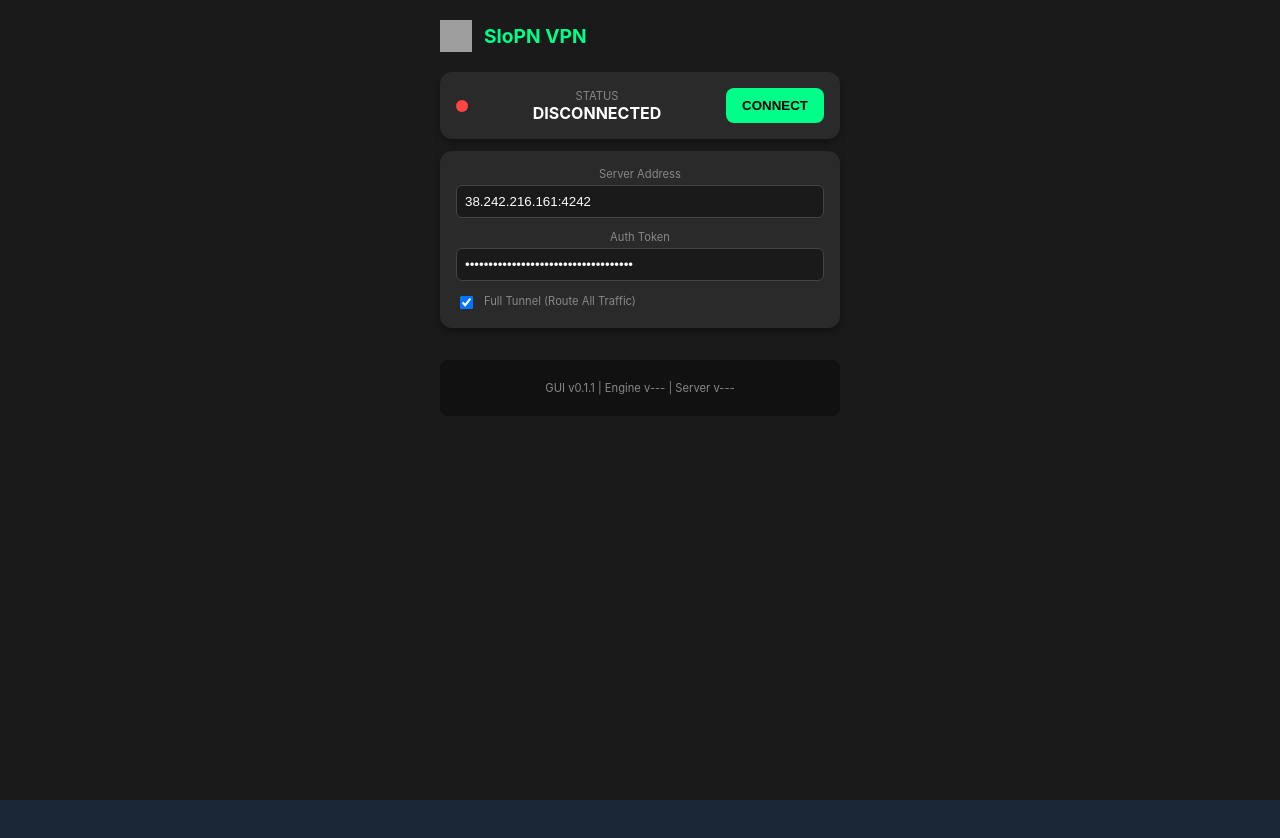
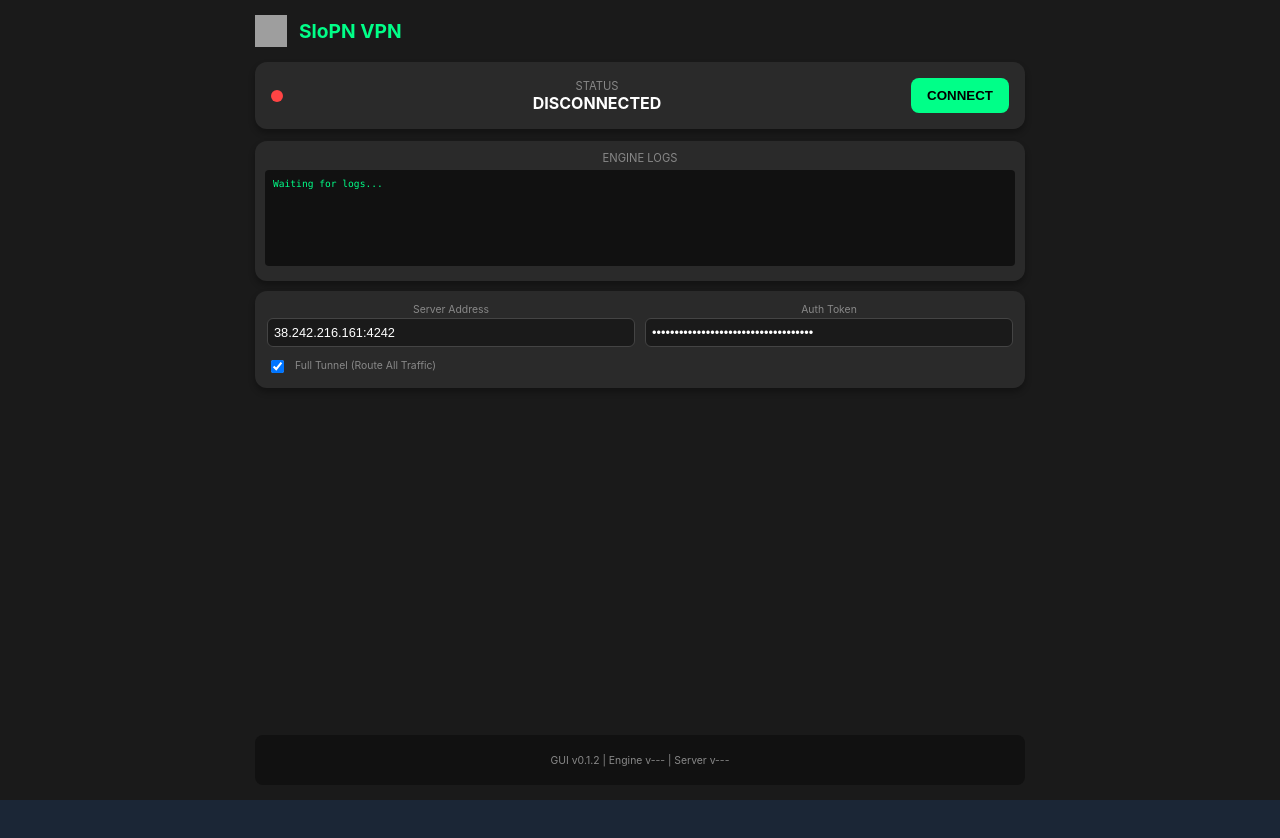
Before and after one commit to webdunesurfer/SloPN, a Svelte app in the folder gui/frontend/: page / in a window 1280 px wide. After the commit the page ends 800 px from the top, so only its background shows below. Built offline with nearby package versions, Linux system fonts and the light colour scheme; grey boxes are pictures that could not be loaded.

Commit message:
feat: complete Phase 5.2.1 (Logs, Graphs, Polish) and update docs

```diff
--- a/gui/frontend/src/App.svelte
+++ b/gui/frontend/src/App.svelte
@@ -1,17 +1,22 @@
 <script>
-  import { onMount } from 'svelte';
+  import { onMount, tick } from 'svelte';
   import { Connect, Disconnect, GetStatus, GetGUIVersion } from '../wailsjs/go/main/App';
   import { EventsOn } from '../wailsjs/runtime/runtime';
 
   let server = "38.242.216.161:4242";
   let token = "8a1b06c4-13a4-4b00-a0e4-79d9ff804eb0";
   let fullTunnel = true;
-  let guiVersion = "0.1.1";
+  let guiVersion = "0.1.2";
 
   let status = { state: 'disconnected', helper_version: '---', server_version: '---' };
   let stats = { bytes_sent: 0, bytes_recv: 0, uptime_seconds: 0 };
+  let lastStats = { bytes_sent: 0, bytes_recv: 0 };
+  let history = { sent: [], recv: [] };
+  let logs = "";
+  let lastLogs = "";
   let errorMsg = "";
   let errorTimeout;
+  let logElement;
 
   function showError(msg) {
     errorMsg = msg;
@@ -19,6 +24,13 @@
     errorTimeout = setTimeout(() => {
       errorMsg = "";
     }, 10000);
+  }
+
+  $: if (logs !== lastLogs && logElement) {
+    lastLogs = logs;
+    tick().then(() => {
+      logElement.scrollTop = logElement.scrollHeight;
+    });
   }
 
   onMount(async () => {
@@ -49,7 +61,24 @@
     });
 
     EventsOn("vpn_stats", (data) => {
+      // Calculate speeds
+      if (lastStats.bytes_sent > 0) {
+        const sentSpeed = Math.max(0, data.bytes_sent - lastStats.bytes_sent);
+        const recvSpeed = Math.max(0, data.bytes_recv - lastStats.bytes_recv);
+
+        history.sent = [...history.sent.slice(-29), sentSpeed];
+        history.recv = [...history.recv.slice(-29), recvSpeed];
+      } else {
+        history.sent = [...history.sent.slice(-29), 0];
+        history.recv = [...history.recv.slice(-29), 0];
+      }
+
+      lastStats = { bytes_sent: data.bytes_sent, bytes_recv: data.bytes_recv };
       stats = data;
+    });
+
+    EventsOn("vpn_logs", (data) => {
+      logs = data;
     });
   });
 
@@ -101,8 +130,8 @@
         <p class="label">Status</p>
         <p class="value">{status.state.toUpperCase()}</p>
       </div>
-      <button class="toggle-btn {status.state}" on:click={handleToggle}>
-        {status.state === 'disconnected' ? 'CONNECT' : 'DISCONNECT'}
+      <button class="toggle-btn {status.state}" on:click={handleToggle} disabled={status.state === 'connecting'}>
+        {status.state === 'disconnected' ? 'CONNECT' : (status.state === 'connecting' ? 'CONNECTING...' : 'DISCONNECT')}
       </button>
     </div>
 
@@ -119,13 +148,40 @@
         <div class="card small">
           <p class="label">Sent</p>
           <p class="value">{formatBytes(stats.bytes_sent)}</p>
+          <div class="sparkline">
+            <svg viewBox="0 0 100 20" preserveAspectRatio="none">
+              <polyline
+                fill="none"
+                stroke="#00ff88"
+                stroke-width="1"
+                points={history.sent.map((v, i) => `${(i / 29) * 100},${20 - (Math.min(v, 1000000) / 1000000) * 20}`).join(' ')}
+              />
+            </svg>
+          </div>
         </div>
         <div class="card small">
           <p class="label">Received</p>
           <p class="value">{formatBytes(stats.bytes_recv)}</p>
+          <div class="sparkline">
+            <svg viewBox="0 0 100 20" preserveAspectRatio="none">
+              <polyline
+                fill="none"
+                stroke="#00ff88"
+                stroke-width="1"
+                points={history.recv.map((v, i) => `${(i / 29) * 100},${20 - (Math.min(v, 1000000) / 1000000) * 20}`).join(' ')}
+              />
+            </svg>
+          </div>
         </div>
       </div>
     {/if}
+
+    <div class="card logs-card">
+      <p class="label">Engine Logs</p>
+      <div class="logs-container" bind:this={logElement}>
+        {logs || 'Waiting for logs...'}
+      </div>
+    </div>
 
     <div class="card config-card">
       <div class="input-group">
@@ -161,22 +217,24 @@
     font-family: -apple-system, BlinkMacSystemFont, "Segoe UI", Roboto, Helvetica, Arial, sans-serif;
     margin: 0;
     padding: 0;
+    overflow: hidden;
   }
 
   .container {
-    padding: 20px;
-    max-width: 400px;
+    padding: 15px;
+    max-width: 800px;
     margin: 0 auto;
     display: flex;
     flex-direction: column;
-    min-height: 100vh;
+    height: 100vh;
+    box-sizing: border-box;
   }
 
   .header {
     display: flex;
     align-items: center;
     gap: 12px;
-    margin-bottom: 20px;
+    margin-bottom: 15px;
   }
 
   .logo {
@@ -231,6 +289,20 @@
 
   .value.highlight { color: #00ff88; }
 
+  .sparkline {
+    margin-top: 8px;
+    height: 20px;
+    width: 100%;
+    background: rgba(0, 255, 136, 0.05);
+    border-radius: 2px;
+  }
+
+  .sparkline svg {
+    width: 100%;
+    height: 100%;
+    display: block;
+  }
+
   .toggle-btn {
     border: none;
     border-radius: 8px;
@@ -246,24 +318,63 @@
 
   .stats-grid {
     display: grid;
-    grid-template-columns: 1fr 1fr;
+    grid-template-columns: repeat(4, 1fr);
     gap: 10px;
     margin-bottom: 12px;
   }
 
   .card.small { padding: 12px; margin-bottom: 0; }
 
-  .config-card { display: flex; flex-direction: column; gap: 12px; }
+  .logs-card {
+    padding: 10px;
+    display: flex;
+    flex-direction: column;
+    height: 120px;
+    margin-bottom: 10px;
+  }
 
-  .input-group label { display: block; font-size: 0.7rem; color: #888; margin-bottom: 4px; }
+  .logs-container {
+    margin-top: 5px;
+    background: #111;
+    border-radius: 4px;
+    padding: 8px;
+    font-family: 'Menlo', 'Monaco', 'Courier New', monospace;
+    font-size: 0.6rem;
+    line-height: 1.2;
+    color: #00ff88;
+    white-space: pre-wrap;
+    word-break: break-all;
+    overflow-y: auto;
+    height: 80px;
+    text-align: left;
+    pointer-events: auto;
+  }
+
+  .config-card {
+    display: grid;
+    grid-template-columns: 1fr 1fr;
+    gap: 10px;
+    margin-bottom: 10px;
+    padding: 12px;
+  }
+
+  .input-group.checkbox {
+    grid-column: span 2;
+    display: flex;
+    align-items: center;
+    gap: 8px;
+  }
+
+  .input-group label { display: block; font-size: 0.65rem; color: #888; margin-bottom: 2px; }
   .input-group input {
     width: 100%;
     background: #1a1a1a;
     border: 1px solid #444;
     color: white;
-    padding: 8px;
+    padding: 6px;
     border-radius: 6px;
     box-sizing: border-box;
+    font-size: 0.8rem;
   }
 
   .input-group.checkbox { display: flex; align-items: center; gap: 8px; }
@@ -280,10 +391,10 @@
   }
 
   .footer {
-    margin-top: 20px;
-    padding: 10px;
+    margin-top: auto;
+    padding: 8px;
     text-align: center;
-    font-size: 0.7rem;
+    font-size: 0.65rem;
     color: #888;
     background: #111;
     border-radius: 8px;
```
Also changed, not shown: 2 other files (tests, documents, lock files or other folders).
